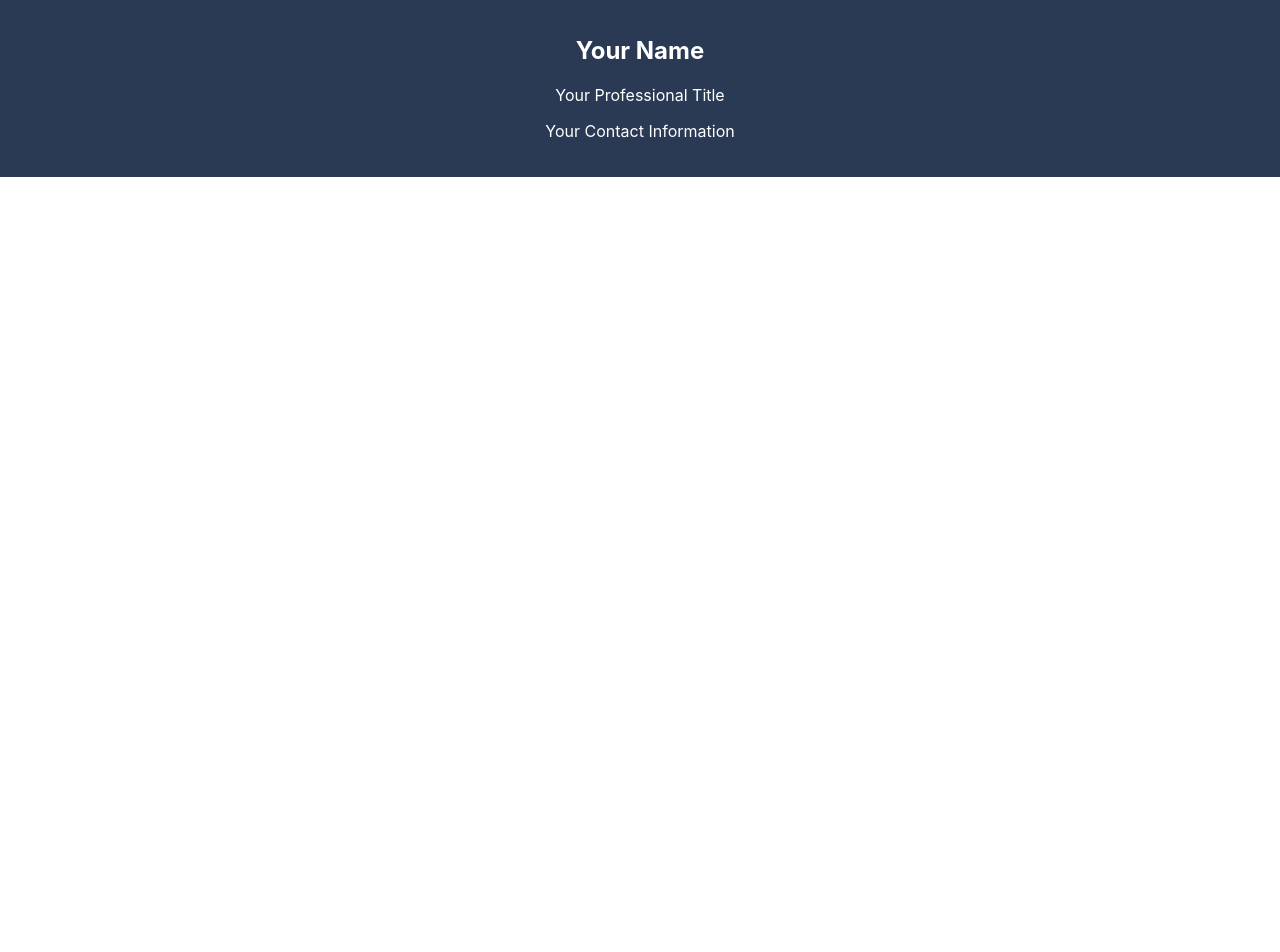
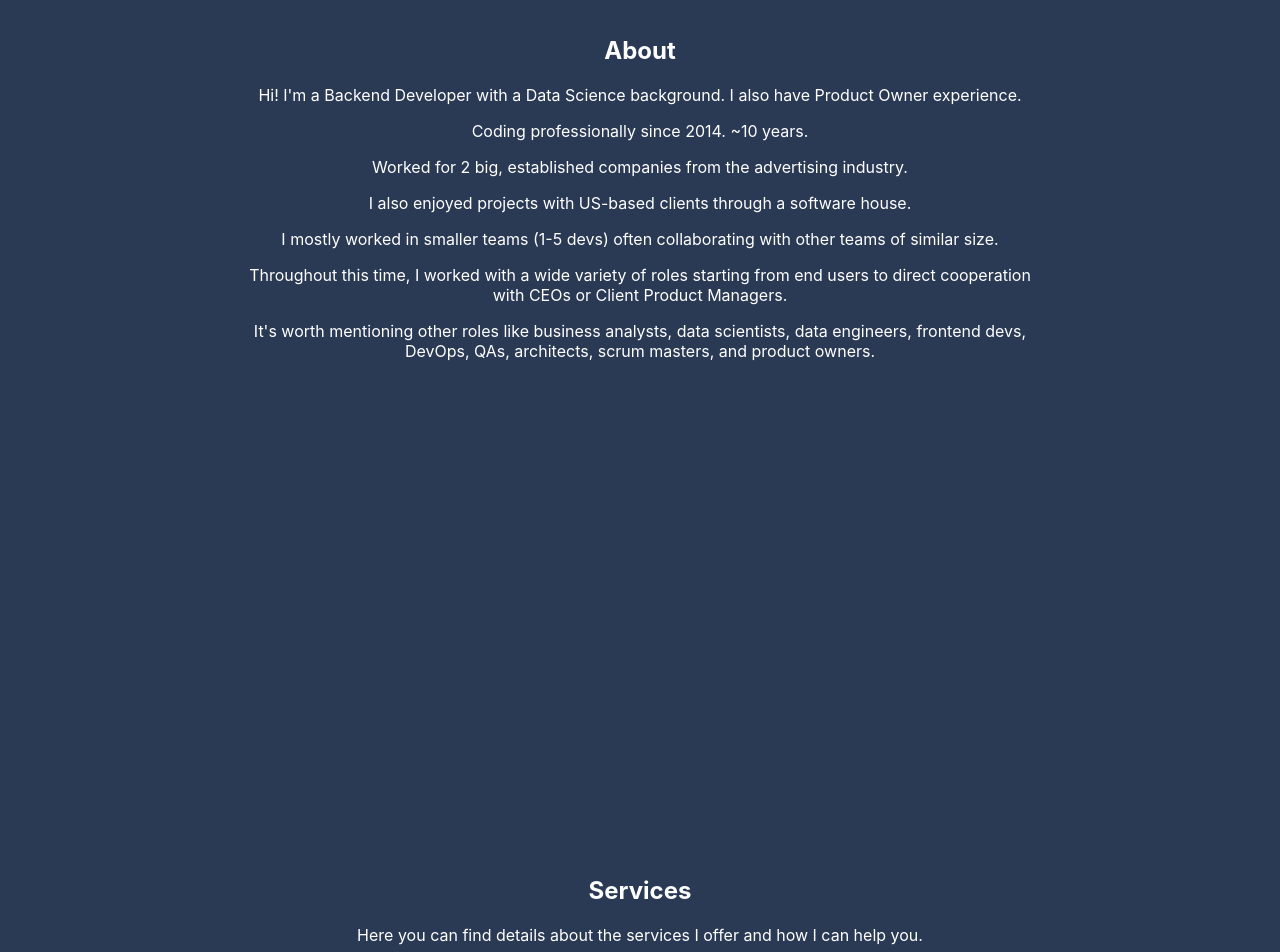
Before and after one commit to TomJan533/my-resume, a React (Create React App) app: page / in a window 1280 px wide. Shown: the part 540-1492 px from the top of the page. Before the commit the page ends 800 px from the top, so only its background shows below. Built offline with nearby package versions, Linux system fonts and the light colour scheme.

Commit message:
refactored, added about text

```diff
--- a/src/App.css
+++ b/src/App.css
@@ -35,6 +35,16 @@ body, html, #root, .App {
   font-size: 18px;
   font-weight: bold;
   text-shadow: 1px 1px 2px rgba(42, 57, 84, 0.5);
+}
+
+.nav-item a {
+  color: inherit; /* Inherit color from .nav-item */
+  text-decoration: none; /* Remove underline */
+  display: block; /* Make the entire block clickable */
+}
+
+.nav-item a:hover {
+  text-decoration: none; /* No underline on hover */
 }
 
 .image-container {
--- a/src/App.js
+++ b/src/App.js
@@ -1,38 +1,32 @@
 import React from 'react';
+import Navbar from './components/Navbar/Navbar';
+import Header from './components/Header/Header';
+import Section from './components/Section/Section';
 import './App.css';
-import profilePhoto from './assets/CH_Paszport_xjw5ygdm_1440x1326.jpg';
 
 function App() {
   return (
     <div className="App">
-      <header className="App-header">
-        <nav className="navbar">
-          <ul className="nav-list">
-            <li className="nav-item">Home</li>
-            <li className="nav-item">About</li>
-            <li className="nav-item">Services</li>
-            <li className="nav-item">Portfolio</li>
-            <li className="nav-item">Contact</li>
-          </ul>
-        </nav>
-        <div className="image-container">
-          <img src={profilePhoto} alt="Your Name" className="profile-photo" />
-          <div className="overlay"></div>
-          <div className="title-overlay">
-            <h1>Hello, I'm</h1>
-            <h1>Tomasz Jankiewicz</h1>
-            <p>and this is my rezume</p>
-          </div>
-        </div>
-      </header>
-      <section className="content-section">
-        <div className="content">
-          <h1>Your Name</h1>
-          <p>Your Professional Title</p>
-          <p>Your Contact Information</p>
-          {/* Add more content here */}
-        </div>
-      </section>
+      <Navbar />
+      <Header />
+      <Section id="about" title="About">
+        <p>Hi! I'm a Backend Developer with a Data Science background. I also have Product Owner experience.</p>
+        <p>Coding professionally since 2014. ~10 years.</p>
+        <p>Worked for 2 big, established companies from the advertising industry.</p>
+        <p>I also enjoyed projects with US-based clients through a software house.</p>
+        <p>I mostly worked in smaller teams (1-5 devs) often collaborating with other teams of similar size.</p>
+        <p>Throughout this time, I worked with a wide variety of roles starting from end users to direct cooperation with CEOs or Client Product Managers.</p>
+        <p>It's worth mentioning other roles like business analysts, data scientists, data engineers, frontend devs, DevOps, QAs, architects, scrum masters, and product owners.</p>
+      </Section>
+      <Section id="services" title="Services">
+        <p>Here you can find details about the services I offer and how I can help you.</p>
+      </Section>
+      <Section id="portfolio" title="Portfolio">
+        <p>Check out my portfolio to see examples of my work and projects I have completed.</p>
+      </Section>
+      <Section id="contact" title="Contact">
+        <p>If you want to get in touch, here's how you can reach me.</p>
+      </Section>
     </div>
   );
 }
--- /dev/null
+++ b/src/components/Header/Header.css
@@ -0,0 +1,50 @@
+.App-header {
+    width: 100%;
+    height: 67vh; /* 67% of the viewport height */
+    overflow: hidden; /* Hide any overflow */
+    position: relative;
+  }
+
+  .image-container {
+    width: 100%;
+    height: 100%;
+    position: relative;
+  }
+
+  .profile-photo {
+    width: 100%;
+    height: 100%;
+    object-fit: scale-down;
+    transform: scale(1.17);
+  }
+
+  .overlay {
+    position: absolute;
+    top: 0;
+    left: 0;
+    width: 100%;
+    height: 100%;
+    background-color: rgba(136, 177, 192, 0.2); /* Semi-transparent overlay */
+    pointer-events: none; /* Allow clicks to pass through */
+  }
+
+  .title-overlay {
+    position: absolute;
+    top: 50%;
+    left: 50%;
+    transform: translate(-50%, -50%);
+    text-align: center;
+    color: white;
+    font-size: 1.9rem;
+    font-weight: bold;
+    text-shadow: 1px 1px 2px rgba(42, 57, 84, 0.5);
+  }
+
+  .title-overlay h1 {
+    margin: 0;
+  }
+
+  .title-overlay p {
+    margin: 0;
+    font-size: 1.2rem;
+  }
--- /dev/null
+++ b/src/components/Header/Header.js
@@ -0,0 +1,21 @@
+import React from 'react';
+import profilePhoto from '../../assets/CH_Paszport_xjw5ygdm_1440x1326.jpg';
+import './Header.css';
+
+const Header = () => {
+  return (
+    <header className="App-header" id="home">
+      <div className="image-container">
+        <img src={profilePhoto} alt="Your Name" className="profile-photo" />
+        <div className="overlay"></div>
+        <div className="title-overlay">
+          <h1>Hello, I'm</h1>
+          <h1>Tomasz Jankiewicz</h1>
+          <p>and this is my rezume</p>
+        </div>
+      </div>
+    </header>
+  );
+};
+
+export default Header;
--- /dev/null
+++ b/src/components/Navbar/Navbar.css
@@ -0,0 +1,34 @@
+.navbar {
+    position: absolute;
+    top: 0;
+    width: 100%;
+    display: flex;
+    justify-content: center;
+    z-index: 1;
+  }
+
+  .nav-list {
+    list-style: none;
+    display: flex;
+    margin: 0;
+    padding: 10px 0;
+  }
+
+  .nav-item {
+    margin: 0 15px;
+    color: white;
+    cursor: pointer;
+    font-size: 18px;
+    font-weight: bold;
+    text-shadow: 1px 1px 2px rgba(42, 57, 84, 0.5);
+  }
+
+  .nav-item a {
+    color: inherit; /* Inherit color from .nav-item */
+    text-decoration: none; /* Remove underline */
+    display: block; /* Make the entire block clickable */
+  }
+
+  .nav-item a:hover {
+    text-decoration: none; /* No underline on hover */
+  }
--- /dev/null
+++ b/src/components/Navbar/Navbar.js
@@ -0,0 +1,18 @@
+import React from 'react';
+import './Navbar.css';
+
+const Navbar = () => {
+  return (
+    <nav className="navbar">
+      <ul className="nav-list">
+        <li className="nav-item"><a href="#home">Home</a></li>
+        <li className="nav-item"><a href="#about">About</a></li>
+        <li className="nav-item"><a href="#services">Services</a></li>
+        <li className="nav-item"><a href="#portfolio">Portfolio</a></li>
+        <li className="nav-item"><a href="#contact">Contact</a></li>
+      </ul>
+    </nav>
+  );
+};
+
+export default Navbar;
--- /dev/null
+++ b/src/components/Section/Section.css
@@ -0,0 +1,12 @@
+.content-section {
+    background-color: rgb(42, 57, 84);
+    padding: 20px;
+    color: white;
+    min-height: 100vh; /* Ensure each section takes at least the full height of the viewport */
+  }
+
+  .content {
+    max-width: 800px;
+    margin: 0 auto;
+    text-align: center;
+  }
--- /dev/null
+++ b/src/components/Section/Section.js
@@ -0,0 +1,15 @@
+import React from 'react';
+import './Section.css';
+
+const Section = ({ id, title, children }) => {
+  return (
+    <section id={id} className="content-section">
+      <div className="content">
+        <h1>{title}</h1>
+        {children}
+      </div>
+    </section>
+  );
+};
+
+export default Section;
```
